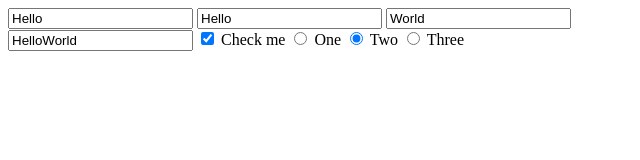
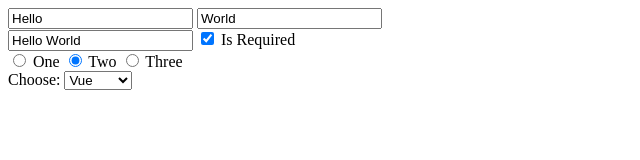
Before and after one commit to DanielNekrasov/reactive-form, a website built with webpack: page index.html in a window 1280 px wide. Shown: the whole page, without its empty margins (0-640 px from the left). Built offline with nearby package versions, Linux system fonts and the light colour scheme.

Commit message:
add select + refactoring

```diff
--- a/index.html
+++ b/index.html
@@ -9,9 +9,6 @@
 
   <body>
     <form action="" id="form">
-      <label>
-        <input type="text" name="prop1" />
-      </label>
       <label>
         <input type="text" name="prop1" />
       </label>
@@ -28,9 +25,10 @@
       <!-- Checkbox-->
       <label>
         <input type="checkbox" name="prop3">
-        Check me
+        Is Required
       </label>
 
+      <br>
       <!-- Radio-->
       <label>
         <input type="radio" name="prop4" value="one">
@@ -45,9 +43,13 @@
         Three
       </label>
 
-      <div id="output">
-
-      </div>
+      <br>
+      <label for="select">Choose:</label>
+      <select name="prop-select" id="select">
+        <option value="react">React</option>
+        <option value="vue">Vue</option>
+        <option value="angular">Angular</option>
+      </select>
     </form>
 
     <script src="./dist/bundle.js"></script>
--- a/src/ReForm/core/dep.ts
+++ b/src/ReForm/core/dep.ts
@@ -1,6 +1,6 @@
 // Dependency class
 export default class Dep {
-    private subscribers: { (): void; }[];
+    private subscribers: { (): void }[];
     public static target: { (): void } | null;
 
     constructor() {
--- a/src/ReForm/core/observe-props.ts
+++ b/src/ReForm/core/observe-props.ts
@@ -7,7 +7,6 @@ export default function observeProps(object) {
 
         Object.defineProperty(object, key, {
             get: function () {
-                // console.log(currentValue);
                 dep.depend();
                 return currentValue;
             },
--- /dev/null
+++ b/src/ReForm/dom/actions.ts
@@ -0,0 +1,15 @@
+export function onFormChangeHandler(props) {
+    const {data, el} = props;
+    const form = document.querySelector(el);
+
+    form.addEventListener('input', (event) => {
+        const inputElem = event.target as HTMLInputElement,
+            prop = inputElem.name;
+
+        if (inputElem.type === 'checkbox') {
+            data[prop] = inputElem.checked;
+        } else {
+            data[prop] = inputElem.value;
+        }
+    });
+}
--- /dev/null
+++ b/src/ReForm/dom/inputs.ts
@@ -0,0 +1,38 @@
+import watcher from "../core/watcher";
+
+export function addInputWatchers(props) {
+    const {data, el, computed} = props;
+    const form = document.querySelector(el);
+
+    const inputElements = form.querySelectorAll('input') as NodeListOf<HTMLInputElement>;
+
+    for (const inputElem of inputElements) {
+        const prop = inputElem.name;
+
+        if(data.hasOwnProperty(prop)) {
+            switch (inputElem.type) {
+                case "checkbox":
+                    watcher(() => {
+                        inputElem.checked = data[prop];
+                    });
+                    break;
+                case "radio":
+                    watcher(() => {
+                        inputElem.checked = data[prop] === inputElem.value;
+                    });
+                    break;
+                default:
+                    watcher(() => {
+                        inputElem.value = data[prop];
+                    });
+                    break;
+            }
+        }
+
+        if(computed.hasOwnProperty(prop)){
+            watcher(() => {
+                inputElem.value = computed[prop].call(data);
+            });
+        }
+    }
+}
--- /dev/null
+++ b/src/ReForm/dom/select.ts
@@ -0,0 +1,18 @@
+import watcher from "../core/watcher";
+
+export function addSelectWatchers(props) {
+    const {data, el} = props;
+    const form = document.querySelector(el);
+
+    const selectElements = form.querySelectorAll('select') as NodeListOf<HTMLSelectElement>;
+
+    for (const selectElem of selectElements) {
+        const prop = selectElem.name;
+
+        if(data.hasOwnProperty(prop)) {
+            watcher(() => {
+                selectElem.value = data[prop];
+            });
+        }
+    }
+}
--- a/src/ReForm/index.ts
+++ b/src/ReForm/index.ts
@@ -1,14 +1,16 @@
 import observeProps from './core/observe-props';
-import watcher from './core/watcher';
+import {addInputWatchers} from './dom/inputs';
+import {addSelectWatchers} from './dom/select';
+import {onFormChangeHandler} from './dom/actions';
 
 type config = {
     el: string
     data: object,
-    computed: any
+    computed: {[key: string]: () => any}
 }
 
-export default function ReForm(props: config) {
-    const {data, el, computed} = props;
+function ReForm(props: config) {
+    const {data, el} = props;
     const form = document.querySelector(el);
 
     if (!form) {
@@ -17,50 +19,10 @@ export default function ReForm(props: config) {
 
     observeProps(data);
 
-    Object.keys(data).forEach(prop => {
-        const inputElements = form.querySelectorAll(`input[name="${prop}"]`) as NodeListOf<HTMLInputElement>;
+    addInputWatchers(props);
+    addSelectWatchers(props);
 
-        for (const inputElem of inputElements) {
-            switch (inputElem.type) {
-                case "checkbox":
-                    watcher(() => {
-                        inputElem.checked = data[prop];
-                    });
-                    break;
-                case "radio":
-                    watcher(() => {
-                        inputElem.checked = data[prop] === inputElem.value;
-                    });
-                    break;
-                default:
-                    watcher(() => {
-                        inputElem.value = data[prop];
-                    });
-                    break;
-            }
-        }
-    });
+    onFormChangeHandler(props);
+}
 
-    Object.keys(computed).forEach(prop => {
-        const inputElements = form.querySelectorAll(`input[name="${prop}"]`) as NodeListOf<HTMLInputElement>;
-
-        for (const inputElem of inputElements) {
-            watcher(() => {
-                inputElem.value = computed[prop].call(data);
-            });
-        }
-    });
-
-    form.addEventListener('input', (event) => {
-        const inputElem = event.target as HTMLInputElement,
-            prop = inputElem.name;
-
-        if (inputElem.type === 'checkbox') {
-            data[prop] = inputElem.checked;
-        } else {
-            data[prop] = inputElem.value;
-        }
-    });
-
-    return computed;
-}
+export default ReForm;
--- a/src/index.ts
+++ b/src/index.ts
@@ -6,11 +6,12 @@ new ReForm({
         prop1: "Hello",
         prop2: "World",
         prop3: true,
-        prop4: 'two'
+        prop4: 'two',
+        'prop-select': 'vue'
     },
     computed: {
         prop5: function () {
-            return this.prop1 + this.prop2
+            return `${this.prop1} ${this.prop2}`
         }
     }
 });
```
